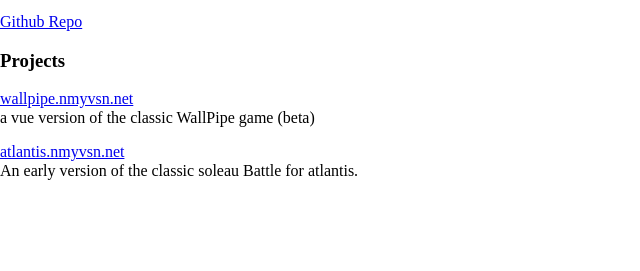
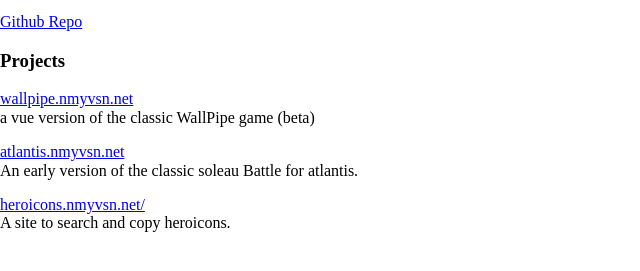
Before and after one commit to NMyVision/nmyvision.net, a plain HTML site: page index.html in a window 1280 px wide. Shown: the part 101-372 px from the top of the page, without its empty margins (0-640 px from the left). Drawn offline with nearby package versions, Linux system fonts and the light colour scheme; a small style sheet from the web is missing.

Commit message:
Update index.html

```diff
--- a/index.html
+++ b/index.html
@@ -38,6 +38,11 @@
       <a href="//atlantis.nmyvsn.net">atlantis.nmyvsn.net</a></br>
       An early version of the classic soleau Battle for atlantis.
     </p>
+
+    <p>
+      <a href="//heroicons.nmyvsn.net/">heroicons.nmyvsn.net/</a></br>
+      A site to search and copy heroicons.
+    </p>
   </div>
 
 </body>
```
